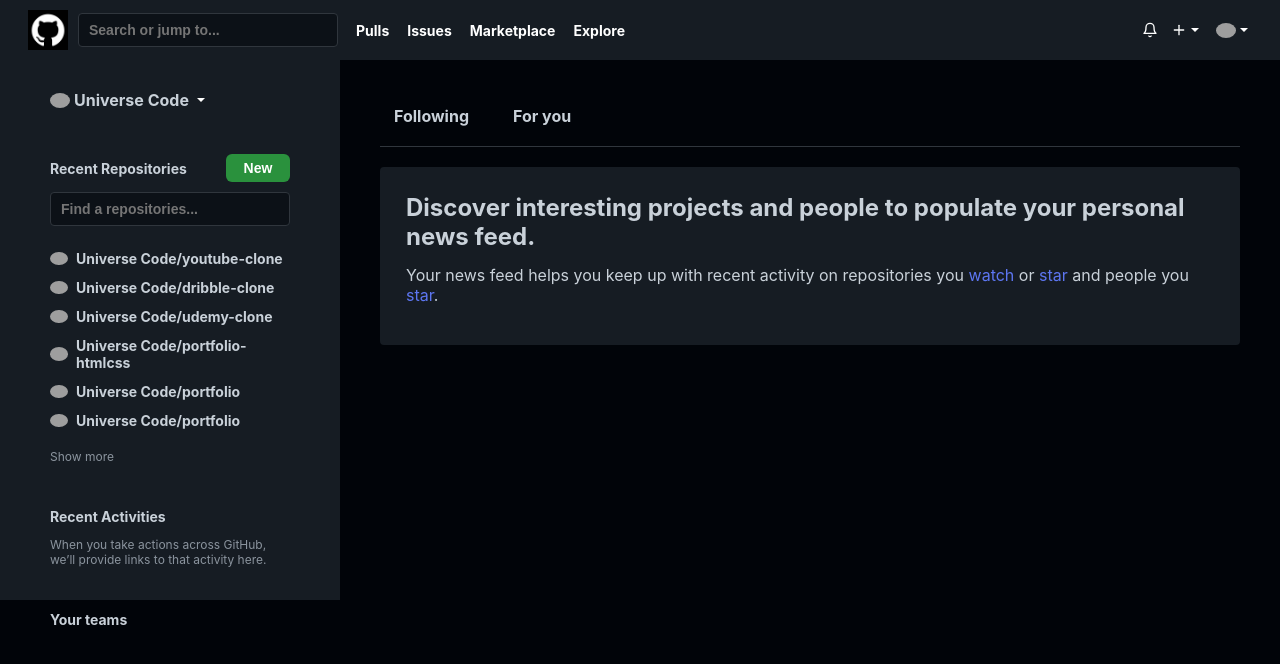
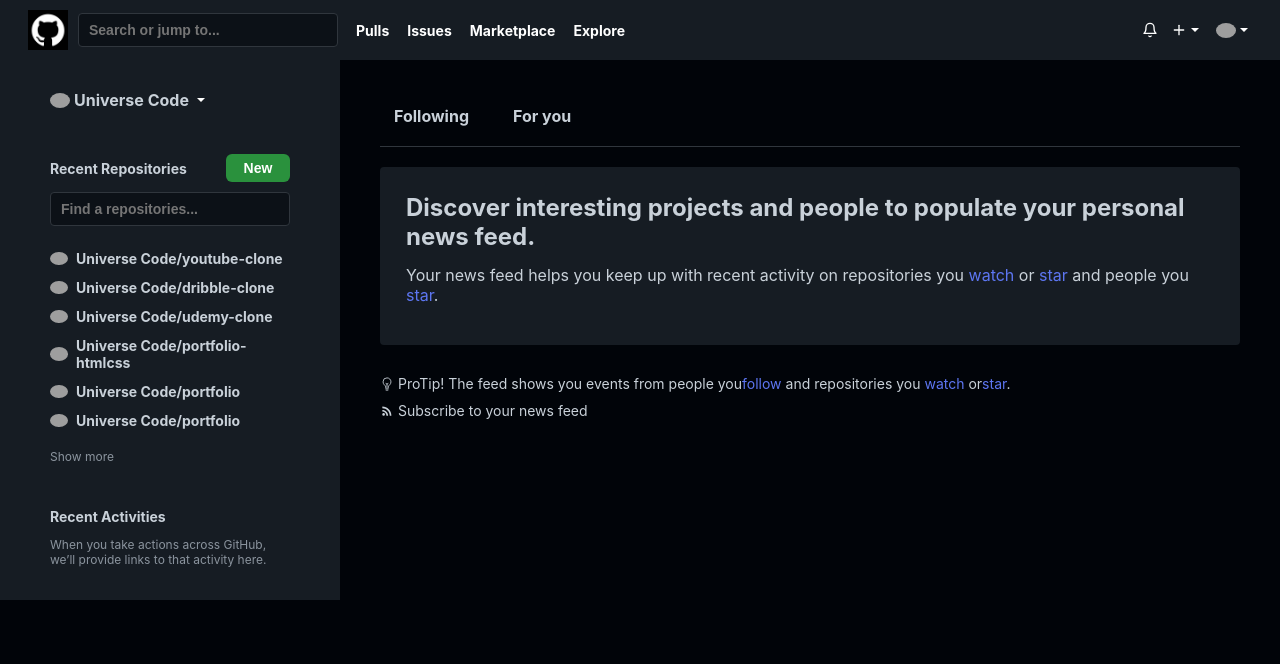
Before and after one commit to Cesare10-dev/github-clone-rt, a React (Create React App) app: page / in a window 1280 px wide. Shown: the top 664 px of the page. Built offline with nearby package versions, Linux system fonts and the light colour scheme; grey boxes are pictures that could not be loaded.

Commit message:
mainRight boxCenter

```diff
--- a/src/components/MainLeft.jsx
+++ b/src/components/MainLeft.jsx
@@ -59,11 +59,13 @@
         {/* Line */}
         <div className="line" />
 
-        <div className="recentRepo yourTeams">
+        <div className="recentRepo">
           <div className="recentRepos">
             <h2>Your teams</h2>
           </div>
-          <input type="text" placeholder="Find a team..." />
+          <div className="inputBox">
+            <input type="text" placeholder="Find a team..." />
+          </div>
         </div>
       </div>
     </div>
--- a/src/components/MainRight.jsx
+++ b/src/components/MainRight.jsx
@@ -1,4 +1,6 @@
 import React from "react";
+import { IoBulbOutline } from "react-icons/io5";
+import { MdRssFeed } from "react-icons/md";
 
 function MainRight() {
   return (
@@ -23,6 +25,21 @@
             you <span>star</span>.
           </p>
         </div>
+
+        <div className="boxCenter">
+          <div className="boxCenterFirst">
+            <IoBulbOutline />
+            <p>
+              ProTip! The feed shows you events from people you
+              <span>follow</span> and repositories you <span>watch</span> or
+              <span>star</span>.
+            </p>
+          </div>
+          <div className="boxCenterFirst">
+            <MdRssFeed />
+            <p>Subscribe to your news feed</p>
+          </div>
+        </div>
       </div>
     </div>
   );
--- a/src/styles/_mainLeft.scss
+++ b/src/styles/_mainLeft.scss
@@ -2,6 +2,7 @@
   width: 340px;
   background-color: #161c23;
   height: 540px;
+  overflow: hidden;
 
   .mainLeft {
     max-width: 240px;
@@ -110,6 +111,9 @@
         border: 1px solid #30363d;
         border-radius: 4px;
       }
+      .inputBox {
+        margin-bottom: 80px;
+      }
       p {
         margin: 12px auto;
         color: #8b949e;
--- a/src/styles/_mainRight.scss
+++ b/src/styles/_mainRight.scss
@@ -41,10 +41,21 @@
       p {
         margin: 14px 0;
       }
+    }
 
-      span {
-        color: rgb(93, 118, 242);
+    .boxCenter {
+      font-size: 14px;
+      margin-top: 30px;
+
+      .boxCenterFirst {
+        display: flex;
+        align-items: center;
+        gap: 4px;
+        margin-top: 10px;
       }
     }
   }
+  span {
+    color: rgb(93, 118, 242);
+  }
 }
--- a/src/styles/_navbar.scss
+++ b/src/styles/_navbar.scss
@@ -57,6 +57,10 @@
     width: 110px;
     justify-content: space-between;
 
+    > * {
+      cursor: pointer;
+    }
+
     img {
       width: 20px;
       object-fit: contain;
```
